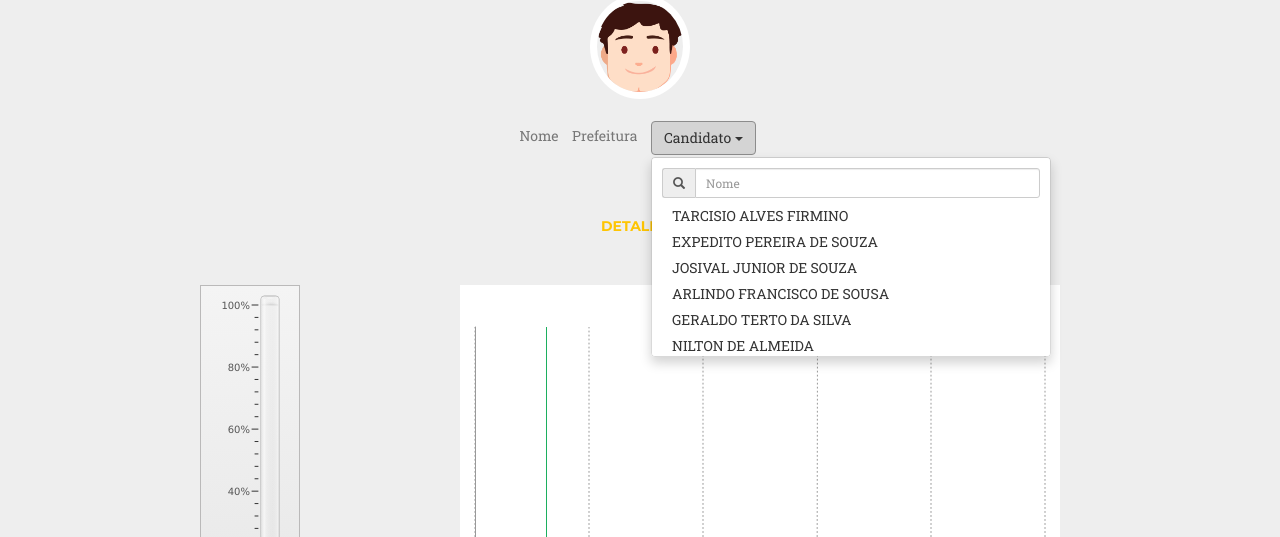
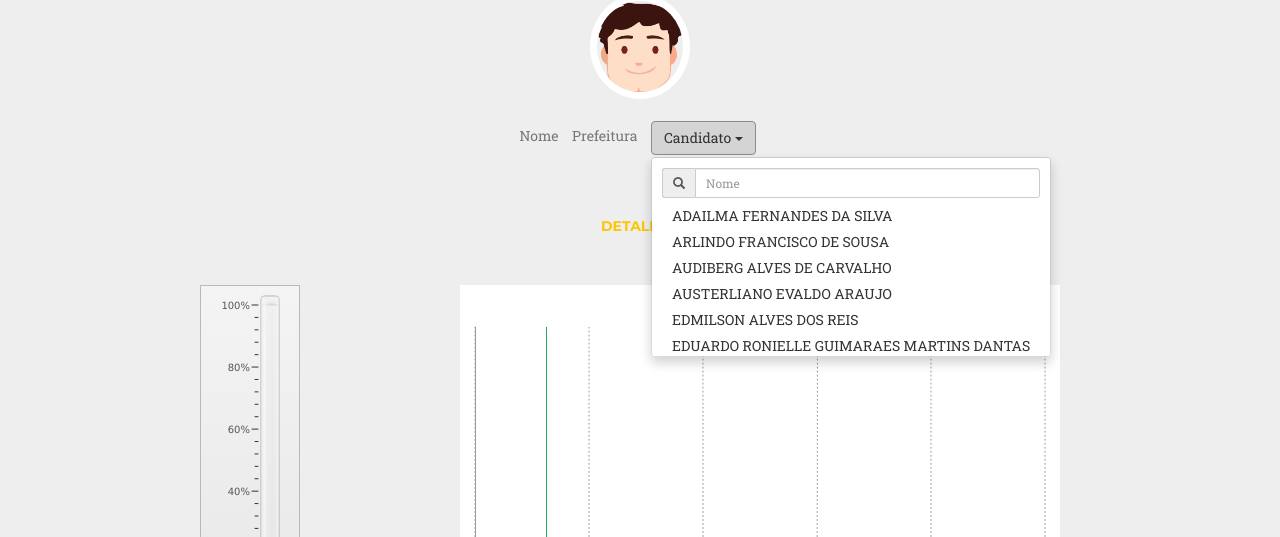
Before and after one commit to tatianass/Corruptometro, a website: page site/index.html in a window 1280 px wide. Both pictures are taken after a click on the button "Candidato". Shown: the part 1123-1660 px from the top of the page. Drawn offline with nearby package versions, Linux system fonts and the light colour scheme; a web font is replaced by a local one.

Commit message:
busca ordenada por nome

```diff
--- a/site/index.html
+++ b/site/index.html
@@ -141,7 +141,7 @@
                                                 <input type="text" class="form-control" placeholder="Nome" ng-model="nome"></input>
                                             </div>
                                         </li>
-                                        <li role="presentation" ng-repeat='d in dados | filter:nome'> <a ng-click=search(d.Nome)> {{d.Nome}} </a>
+                                        <li role="presentation" ng-repeat="d in dados | filter:nome | orderBy:'Nome'"> <a ng-click=search(d.Nome)> {{d.Nome}} </a>
                                         </li>
                                     </ul>
                                 </div>
```
